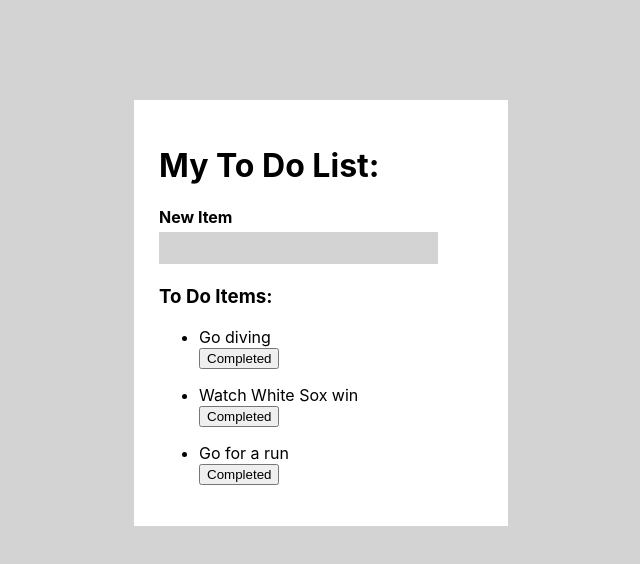
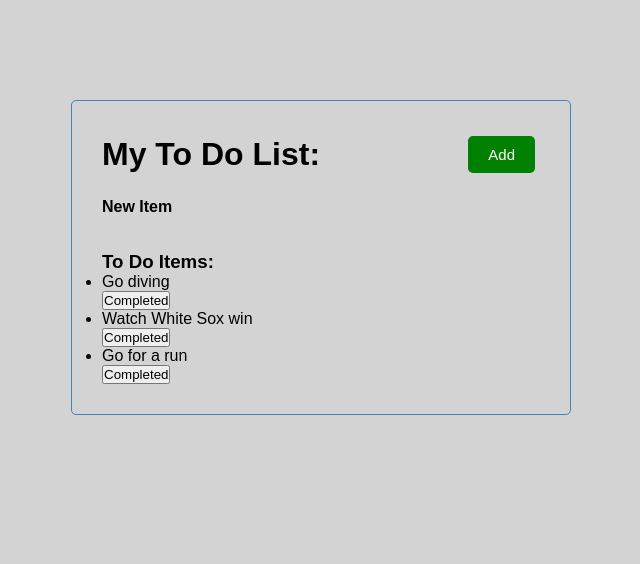
Before and after one commit to morancathy/to-do-app, a React (Create React App) app: page / in a window 1280 px wide. Shown: the top 564 px of the page, without its empty margins (319-959 px from the left). Built offline with nearby package versions, Linux system fonts and the light colour scheme.

Commit message:
added button component

```diff
--- /dev/null
+++ b/src/components/Button.js
@@ -0,0 +1,25 @@
+import PropTypes from 'prop-types'
+
+const Button = ({color, text, onClick}) => {
+  return (
+    <button
+      onClick={onClick}
+      style={{backgroundColor: color}}
+      className='btn'
+    >
+      {text}
+    </button>
+  )
+}
+
+Button.defaultProps = {
+  color: 'steelblue'
+}
+
+Button.propTypes = {
+  text: PropTypes.string,
+  color: PropTypes.string,
+  onClick: PropTypes.func,
+}
+
+export default Button;
--- a/src/components/Header.js
+++ b/src/components/Header.js
@@ -1,10 +1,16 @@
 import PropTypes from 'prop-types'
+import Button from './Button'
 
 const Header = ({title}) => {
+  const onClick = () => {
+      console.log('Click')
+  }
+
   return (
     <div>
-      <header>
+      <header className='header'>
         <h1>{title}</h1>
+        <Button color='green' text='Add' onClick={onClick} />
       </header>
     </div>
   )
--- a/src/styles.css
+++ b/src/styles.css
@@ -13,10 +13,10 @@
     monospace;
 }
 .container {
-  padding: 25px;
+  /* padding: 25px;
   margin: 0 auto;
-  width: 30%;
-  background-color: white;
+  width: 30%; */
+  /* background-color: white; */
 }
 .newItem > h4{
   /* border: solid yellow; */
@@ -35,3 +35,117 @@
   /* border: solid red; */
 
 }
+
+/*##############################################################*/
+@import url('https://fonts.googleapis.com/css2?family=Poppins:wght@300;400&display=swap');
+
+* {
+  box-sizing: border-box;
+  margin: 0;
+  padding: 0;
+}
+
+body {
+  font-family: 'Poppins', sans-serif;
+}
+
+.container {
+  max-width: 500px;
+  margin: 30px auto;
+  overflow: auto;
+  min-height: 300px;
+  border: 1px solid steelblue;
+  padding: 30px;
+  border-radius: 5px;
+}
+
+.header {
+  display: flex;
+  justify-content: space-between;
+  align-items: center;
+  margin-bottom: 20px;
+}
+
+.btn {
+  display: inline-block;
+  background: #000;
+  color: #fff;
+  border: none;
+  padding: 10px 20px;
+  margin: 5px;
+  border-radius: 5px;
+  cursor: pointer;
+  text-decoration: none;
+  font-size: 15px;
+  font-family: inherit;
+}
+
+.btn:focus {
+  outline: none;
+}
+
+.btn:active {
+  transform: scale(0.98);
+}
+
+.btn-block {
+  display: block;
+  width: 100%;
+}
+
+.task {
+  background: #f4f4f4;
+  margin: 5px;
+  padding: 10px 20px;
+  cursor: pointer;
+}
+
+.task.reminder {
+  border-left: 5px solid green;
+}
+
+.task h3 {
+  display: flex;
+  align-items: center;
+  justify-content: space-between;
+}
+
+.add-form {
+  margin-bottom: 40px;
+}
+
+.form-control {
+  margin: 20px 0;
+}
+
+.form-control label {
+  display: block;
+}
+
+.form-control input {
+  width: 100%;
+  height: 40px;
+  margin: 5px;
+  padding: 3px 7px;
+  font-size: 17px;
+}
+
+.form-control-check {
+  display: flex;
+  align-items: center;
+  justify-content: space-between;
+}
+
+.form-control-check label {
+  flex: 1;
+}
+
+.form-control-check input {
+  flex: 2;
+  height: 20px;
+}
+
+footer {
+  margin-top: 30px;
+  text-align: center;
+}
```
